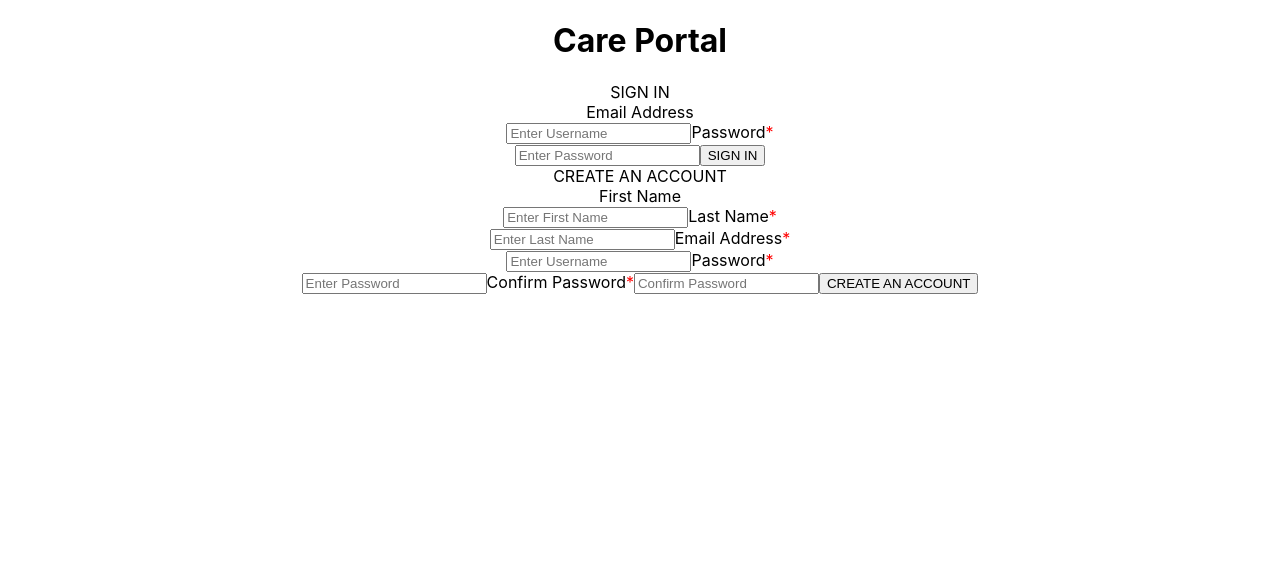
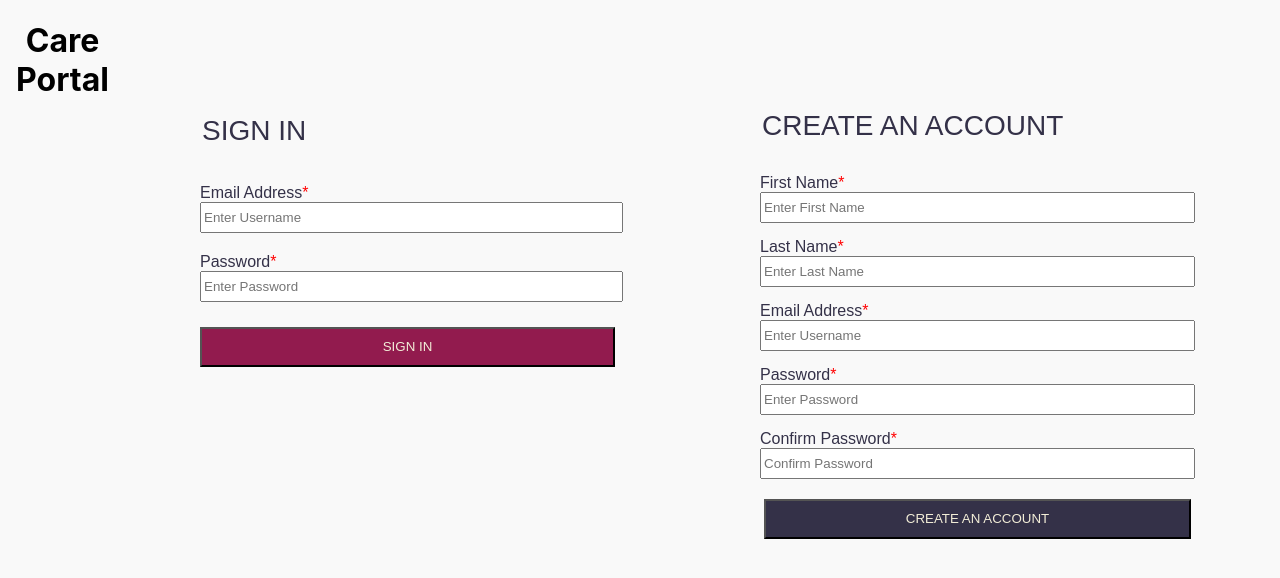
Before and after one commit to returnwin/careportal, a React (Create React App) app in the folder client/: page / in a window 1280 px wide. Shown: the top 578 px of the page. Built offline with nearby package versions, Linux system fonts and the light colour scheme.

Commit message:
login working

```diff
--- a/client/package.json
+++ b/client/package.json
@@ -31,5 +31,6 @@
       "last 1 firefox version",
       "last 1 safari version"
     ]
-  }
+  },
+  "proxy": "http://localhost:3001"
 }
--- a/client/src/App.css
+++ b/client/src/App.css
@@ -1,4 +1,4 @@
-.App {
+/* .App {
   text-align: center;
 }
 
@@ -11,4 +11,25 @@
   justify-content: center;
   font-size: calc(10px + 2vmin);
   color: white;
+} */
+
+body > #root > div {
+  height: 150vh;
+  background-color: #F9F9F9;
 }
+.App {
+  text-align: center;
+  display: grid;
+  grid-template-columns: 125px 1fr;
+  grid-template-rows: 90px 1fr;
+  background-color: #F9F9F9;
+  /* background-color: #f2e3ea; */
+}
+
+.page{
+  grid-column: 2 / 3;
+  grid-row: 2 / 3;
+  background-color: #F9F9F9;
+  height: 100%;
+  /* height: 100vh;  */
+}
--- a/client/src/App.js
+++ b/client/src/App.js
@@ -3,6 +3,7 @@ import './App.css';
 import { BrowserRouter, Route, Switch } from 'react-router-dom';
 import WelcomePage from './components/WelcomePage/WelcomePage';
 import LoginPage from './components/LoginPage/LoginPage';
+import { Alert } from 'react-bootstrap';
 
 class App extends Component {
   constructor(){
@@ -74,7 +75,6 @@ class App extends Component {
     this.setState({
       authenticated: false
     });
-    // this.props.setCurrentUserId(null);
   }
 
   renderSignUpSignIn() {
@@ -95,6 +95,14 @@ class App extends Component {
           <Route exact path="/" component={WelcomePage}/>
         </Switch>
       </div>
+    )
+  }
+
+  renderError(){
+    return(
+        <Alert bsStyle="warning">
+            <strong className="signupsigninerr">{this.props.err}</strong>
+        </Alert>
     )
   }
 
@@ -121,11 +129,13 @@ class App extends Component {
       <BrowserRouter>
         <div className="App">
           <h1>Care Portal</h1>
-          {whatToShow}
-          {/* <form action="/api/images" method="post" enctype="multipart/form-data" id="addPhoto">
-            <input type="file" name="image" />
-            <button type="submit" onSubmit={this.handleSubmit}>SAVE</button>
-          </form> */}
+          <div className="page">
+            {whatToShow}
+            {/* <form action="/api/images" method="post" enctype="multipart/form-data" id="addPhoto">
+              <input type="file" name="image" />
+              <button type="submit" onSubmit={this.handleSubmit}>SAVE</button>
+            </form> */}
+          </div>
         </div>
       </BrowserRouter>
     );
--- /dev/null
+++ b/client/src/components/LoginPage/LoginPage.css
@@ -0,0 +1,17 @@
+.loginPage{
+    display: grid;
+    grid-template-columns: 1fr 1fr;
+    grid-template-rows: 1fr 1fr;
+    grid-column-gap: 75px;
+    margin-left: 25px;
+    margin-right: 25px;
+  }
+  .signupsigninerr{
+    grid-column: 1 / 3;
+    grid-row: 2 / 3;
+    display: flex;
+    justify-content: center;
+    align-content: flex-start;
+    background-color: #FCF8E5;
+    color: rgb(134, 129, 66);
+  }
--- a/client/src/components/LoginPage/LoginPage.js
+++ b/client/src/components/LoginPage/LoginPage.js
@@ -2,14 +2,23 @@ import React, {Component} from "react";
 import PropTypes from 'prop-types';
 import SignIn from '../SignIn/SignIn';
 import SignUp from '../SignUp/SignUp';
-
+import { Alert } from 'react-bootstrap';
+import './LoginPage.css';
 
 class LoginPage extends Component{
+    renderError(){
+        return(
+            <Alert bsStyle="warning">
+                <strong className="signupsigninerr">{this.props.err}</strong>
+            </Alert>
+        )
+    }
     render(){
         return(
             <div className="loginPage">
-                <SignIn onSignIn={this.props.onSignIn} />
-                <SignUp onSignUp={this.props.onSignUp} />
+                <SignIn onSignIn={this.props.onSignIn} err={this.renderError}/>
+                <SignUp onSignUp={this.props.onSignUp} err={this.renderError}/>
+                {this.props.err && this.renderError()}
             </div>
         )
     }
--- /dev/null
+++ b/client/src/components/SignIn/SignIn.css
@@ -0,0 +1,223 @@
+.login{
+    margin-top: 25px;
+    margin-left: 50px;
+    margin-right: 50px;
+    max-width: 100%;
+  }
+
+  .loginForm {
+    display: grid;
+    grid-template-columns: 1fr 1fr 1fr;
+    grid-template-rows: 1fr 1fr 1fr 1fr;
+    grid-row-gap: 20px;
+    padding-top: 0px;
+    padding-bottom: 20px;
+    border-style: none;
+    /* border-color: #343148; */
+  }
+
+  .loginLegend{
+    grid-column: 1 / 3;
+    grid-row: 1 / 2;
+    font-family: objektiv-mk1, sans-serif;
+    font-style: normal;
+    font-weight: 200;
+    font-size: 28px;
+    color: #343148;
+    text-align: left;
+  }
+
+  .email{
+    grid-column: 1 / 4;
+    grid-row: 2 / 3;
+    text-align: left;
+    padding-left: 0px;
+    font-family: ivystyle-tw, sans-serif;
+    font-style: normal;
+    font-weight: 200;
+    color: #343148;
+  }
+  .pwd{
+    grid-column: 1 / 4;
+    grid-row: 3 / 4;
+    text-align: left;
+    padding-left: 0px;
+    font-family: ivystyle-tw, sans-serif;
+    font-style: normal;
+    font-weight: 200;
+    color: #343148;
+  }
+
+  #email{
+    width: 100%;
+    height: 25px;
+  }
+  #password{
+    width: 100%;
+    height: 25px;
+  }
+  .signinButton{
+    grid-column: 1 / 4;
+    grid-row: 4 / 5;
+    color: #f2edd7;
+    background-color: rgb(146, 27, 78);
+    height: 40px;
+    width: 100%;
+    margin-left: 0px;
+    margin-right: 0px;
+    align-self: center;
+    justify-self: center;
+    font-family: objektiv-mk1, sans-serif;
+    font-style: normal;
+    font-weight: 300;
+  }
+  /* end SignIn component */
+
+  /* start Required component */
+  .required{
+    grid-column: 3 / 4;
+    grid-row: 1 / 2;
+    display: flex;
+    flex-direction: row;
+    justify-content: flex-end;
+    font-size: 12px;
+    margin-right: 30px;
+  }
+  /* end Required component */
+
+  /* start SignUp component */
+  .signup{
+    display: grid;
+    grid-template-columns: 1fr;
+    grid-template-rows: 1fr;
+  }
+  .signupHeader{
+    grid-column: 1 / 2;
+    grid-row: 1 / 2;
+    padding-top: 20px;
+    font-family: acumin-pro, sans-serif;
+    font-style: normal;
+    font-weight: 100;
+    font-size: 28px;
+    color: #343148;
+    align-self: center;
+  }
+  .signupText{
+    grid-column: 1 / 2;
+    grid-row: 2 / 3;
+    padding-top: 5px;
+    font-family: acumin-pro, sans-serif;
+    font-style: normal;
+    font-weight: 100;
+    font-size: 14px;
+    color: #343148;
+    align-self: start;
+  }
+
+  .signupForm {
+    display: grid;
+    grid-template-columns: 1fr 1fr 1fr;
+    grid-template-rows: 1fr 1fr 1fr 1fr 1fr 1fr 1fr;
+    grid-row-gap: 15px;
+    padding-top: 20px;
+    padding-bottom: 20px;
+    border-style: none;
+    margin-left: 20px;
+    margin-right: 20px;
+    /* border-color: #343148; */
+  }
+  .signupLegend{
+    grid-column: 1 / 4;
+    grid-row: 1 / 2;
+    font-family: objektiv-mk1, sans-serif;
+    font-style: normal;
+    font-weight: 200;
+    font-size: 28px;
+    color: #343148;
+    text-align: left;
+  }
+  .userFirstName{
+    grid-column: 1 / 4;
+    grid-row: 2 / 3;
+    text-align: left;
+    padding-left: 0px;
+    font-family: ivystyle-tw, sans-serif;
+    font-style: normal;
+    font-weight: 200;
+    color: #343148;
+  }
+  .userLastName{
+    grid-column: 1 / 4;
+    grid-row: 3 / 4;
+    text-align: left;
+    padding-left: 0px;
+    font-family: ivystyle-tw, sans-serif;
+    font-style: normal;
+    font-weight: 200;
+    color: #343148;
+  }
+  .signupemail{
+    grid-column: 1 / 4;
+    grid-row: 4 / 5;
+    text-align: left;
+    padding-left: 0px;
+    font-family: ivystyle-tw, sans-serif;
+    font-style: normal;
+    font-weight: 200;
+    color: #343148;
+  }
+  .signuppwd{
+    grid-column: 1 / 4;
+    grid-row: 5 / 6;
+    text-align: left;
+    padding-left: 0px;
+    font-family: ivystyle-tw, sans-serif;
+    font-style: normal;
+    font-weight: 200;
+    color: #343148;
+  }
+  .confirmpwd{
+    grid-column: 1 / 4;
+    grid-row: 6 / 7;
+    text-align: left;
+    padding-left: 0px;
+    font-family: ivystyle-tw, sans-serif;
+    font-style: normal;
+    font-weight: 200;
+    color: #343148;
+  }
+
+  .signupButton{
+    grid-column: 1 / 4;
+    grid-row: 7 / 8;
+    color: #f2edd7;
+    background-color: #343148;
+    height: 40px;
+    width: 90%;
+    align-self: center;
+    justify-self: center;
+    margin-right: 40px;
+    font-family: objektiv-mk1, sans-serif;
+    font-style: normal;
+    font-weight: 300;
+  }
+  #firstName{
+    width: 90%;
+    height: 25px;
+  }
+  #lastName{
+    width: 90%;
+    height: 25px;
+  }
+  #email2{
+    width: 90%;
+    height: 25px;
+  }
+  #pwd2{
+    width: 90%;
+    height: 25px;
+  }
+  #pwd3{
+    width: 90%;
+    height: 25px;
+  }
--- a/client/src/components/SignIn/SignIn.js
+++ b/client/src/components/SignIn/SignIn.js
@@ -1,10 +1,10 @@
 import React, {Component} from "react";
 import PropTypes from 'prop-types';
 import { FormControl, Button } from 'react-bootstrap';
+// import Required from './Required';
 import Star from '../Star';
-// import Required from './Required';
+import './SignIn.css';
 
-//this is the old login component
 class SignIn extends Component {
     constructor(){
         super();
@@ -30,7 +30,7 @@ class SignIn extends Component {
                     <legend className="loginLegend">SIGN IN</legend>
                     {/* <Required className='required'/> */}
                     <label className="email">
-                        Email Address<br/>
+                        Email Address<Star/><br/>
                         <FormControl
                             type="email"
                             name="username"
--- /dev/null
+++ b/client/src/components/SignUp/SignUp.css
@@ -0,0 +1,73 @@
+.login{
+    margin-top: 25px;
+    margin-left: 50px;
+    margin-right: 50px;
+    max-width: 100%;
+  }
+
+  .loginForm {
+    display: grid;
+    grid-template-columns: 1fr 1fr 1fr;
+    grid-template-rows: 1fr 1fr 1fr 1fr;
+    grid-row-gap: 20px;
+    padding-top: 0px;
+    padding-bottom: 20px;
+    border-style: none;
+    /* border-color: #343148; */
+  }
+
+  .loginLegend{
+    grid-column: 1 / 3;
+    grid-row: 1 / 2;
+    font-family: objektiv-mk1, sans-serif;
+    font-style: normal;
+    font-weight: 200;
+    font-size: 28px;
+    color: #343148;
+    text-align: left;
+  }
+
+  .email{
+    grid-column: 1 / 4;
+    grid-row: 2 / 3;
+    text-align: left;
+    padding-left: 0px;
+    font-family: ivystyle-tw, sans-serif;
+    font-style: normal;
+    font-weight: 200;
+    color: #343148;
+  }
+  .pwd{
+    grid-column: 1 / 4;
+    grid-row: 3 / 4;
+    text-align: left;
+    padding-left: 0px;
+    font-family: ivystyle-tw, sans-serif;
+    font-style: normal;
+    font-weight: 200;
+    color: #343148;
+  }
+
+  #email{
+    width: 100%;
+    height: 25px;
+  }
+  #password{
+    width: 100%;
+    height: 25px;
+  }
+  .signinButton{
+    grid-column: 1 / 4;
+    grid-row: 4 / 5;
+    color: #f2edd7;
+    background-color: rgb(146, 27, 78);
+    height: 40px;
+    width: 100%;
+    margin-left: 0px;
+    margin-right: 0px;
+    align-self: center;
+    justify-self: center;
+    font-family: objektiv-mk1, sans-serif;
+    font-style: normal;
+    font-weight: 300;
+  }
--- a/client/src/components/SignUp/SignUp.js
+++ b/client/src/components/SignUp/SignUp.js
@@ -2,6 +2,7 @@ import React, {Component} from "react";
 import PropTypes from 'prop-types';
 import { FormControl, Button } from 'react-bootstrap';
 import Star from '../Star';
+import './SignUp.css';
 // import NewUserButton from './NewUserButton';
 // import Required from './Required';
 
@@ -44,7 +45,7 @@ class SignUp extends Component{
                     <legend className="signupLegend">CREATE AN ACCOUNT</legend>
                     {/* <Required className='required'/> */}
                     <label className="userFirstName">
-                        First Name<br/>
+                        First Name<Star/><br/>
                         <FormControl
                             type="text"
                             name="firstName"
```
Also changed, not shown: 2 other files (tests, documents, lock files or other folders).
